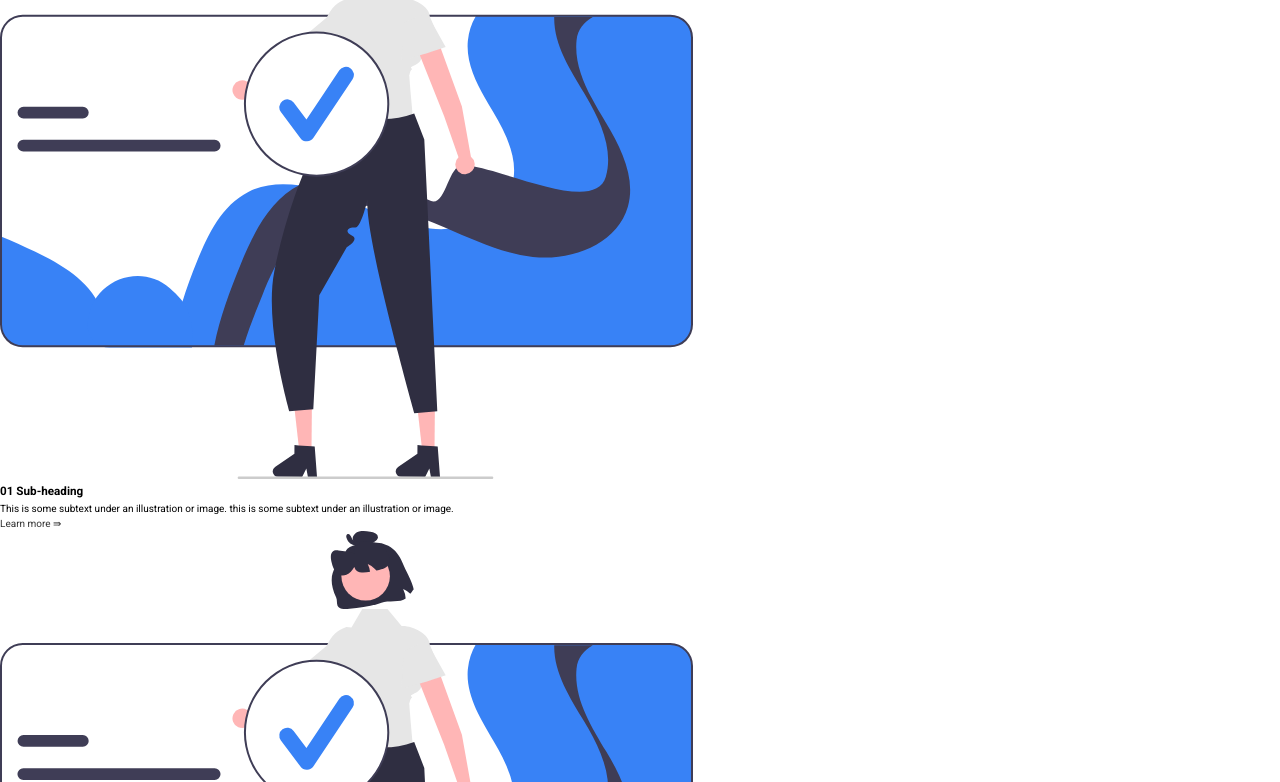
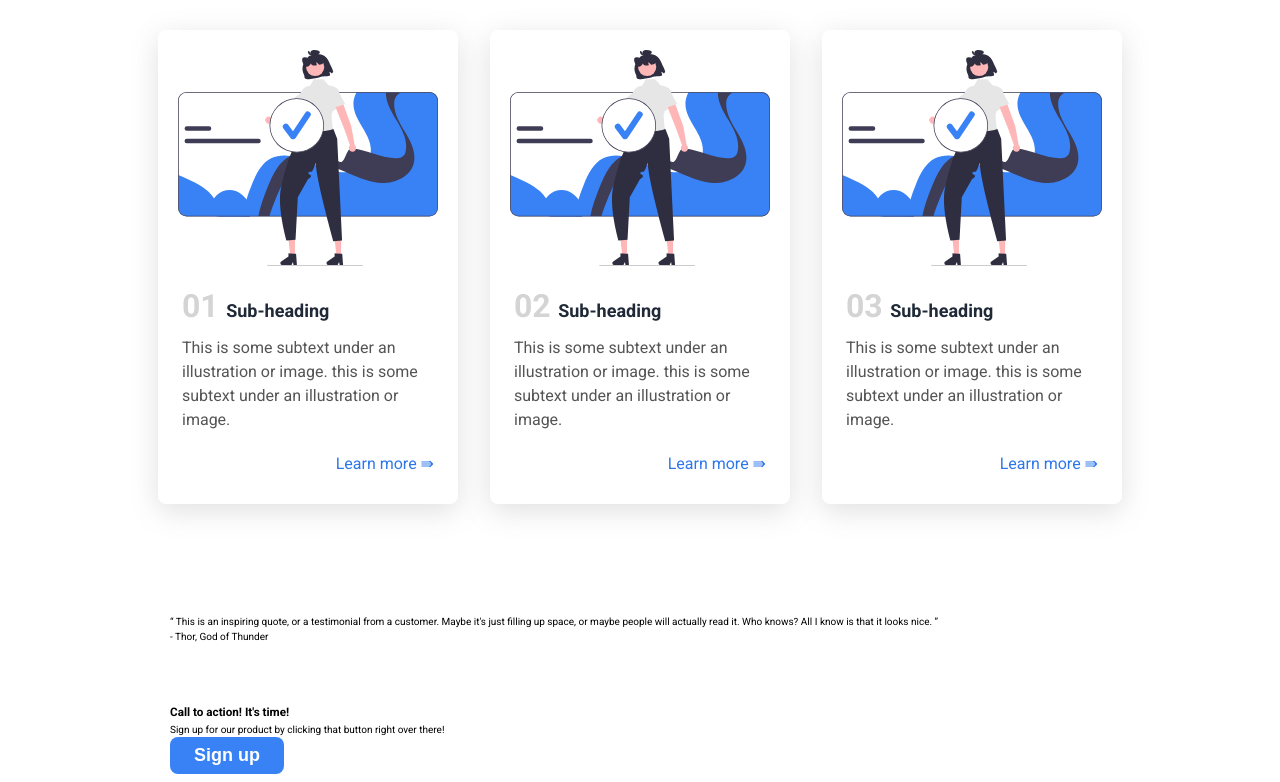
Before and after one commit to A-Gemy/odin-landing-page, a plain HTML site: page index.html in a window 1280 px wide. Shown: the part 666-1448 px from the top of the page. Drawn offline with Linux system fonts and the light colour scheme.

Commit message:
create layout for main (cards) section

```diff
--- a/css/style.css
+++ b/css/style.css
@@ -11,6 +11,7 @@ body {
   font-family: "Roboto", sans-serif;
   line-height: 1.5;
 }
+
 *,
 *:before,
 *:after {
@@ -114,14 +115,6 @@ footer {
   margin-bottom: 1.8rem;
 }
 
-.hero .hero-img {
-  flex: 0 0 35%;
-}
-
-.hero-img img {
-  max-width: 100%;
-}
-
 button {
   font-size: 1.8rem;
   font-weight: bold;
@@ -136,3 +129,74 @@ button {
 button:hover {
   background-color: #2a70e1;
 }
+
+.hero .hero-img {
+  flex: 0 0 35%;
+}
+
+/***************
+  Start main
+****************/
+main h2 {
+  color: #1f2937;
+  font-size: 3.6rem;
+  font-weight: 900;
+  text-align: center;
+  margin: 4.8rem 0;
+}
+
+main .info {
+  display: flex;
+  justify-content: center;
+  flex-wrap: wrap;
+  gap: 3.2rem;
+  margin-bottom: 8rem;
+}
+
+.info .box {
+  padding: 2rem 2rem 1.2rem;
+  box-shadow: rgba(100, 100, 111, 0.2) 0px 7px 29px 0px;
+  border-radius: 8px;
+  flex: 0 1 300px;
+  /* background-color: #82ace8; */
+}
+
+.info .img {
+  border-radius: 12px;
+  margin-bottom: 1.2rem;
+}
+
+.box .box-content {
+  color: #1f2937;
+  margin-bottom: 1rem;
+  padding: 0 0.4rem;
+}
+
+.box .box-content h3 {
+  font-size: 1.8rem;
+  margin-bottom: 0.6rem;
+}
+
+.box .box-content h3 span {
+  color: #d4d4d4;
+  font-size: 3.2rem;
+  margin-right: 3px;
+}
+
+.box .box-content p {
+  font-size: 1.6rem;
+  color: #555;
+}
+
+.box .box-content a {
+  display: block;
+  color: #2e77eb;
+  font-size: 1.6rem;
+  text-align: right;
+  margin: 2rem 0 1.6rem 2.5rem;
+  transition: 0.3s;
+}
+
+.box .box-content a:hover {
+  color: #174ca1;
+}
```
